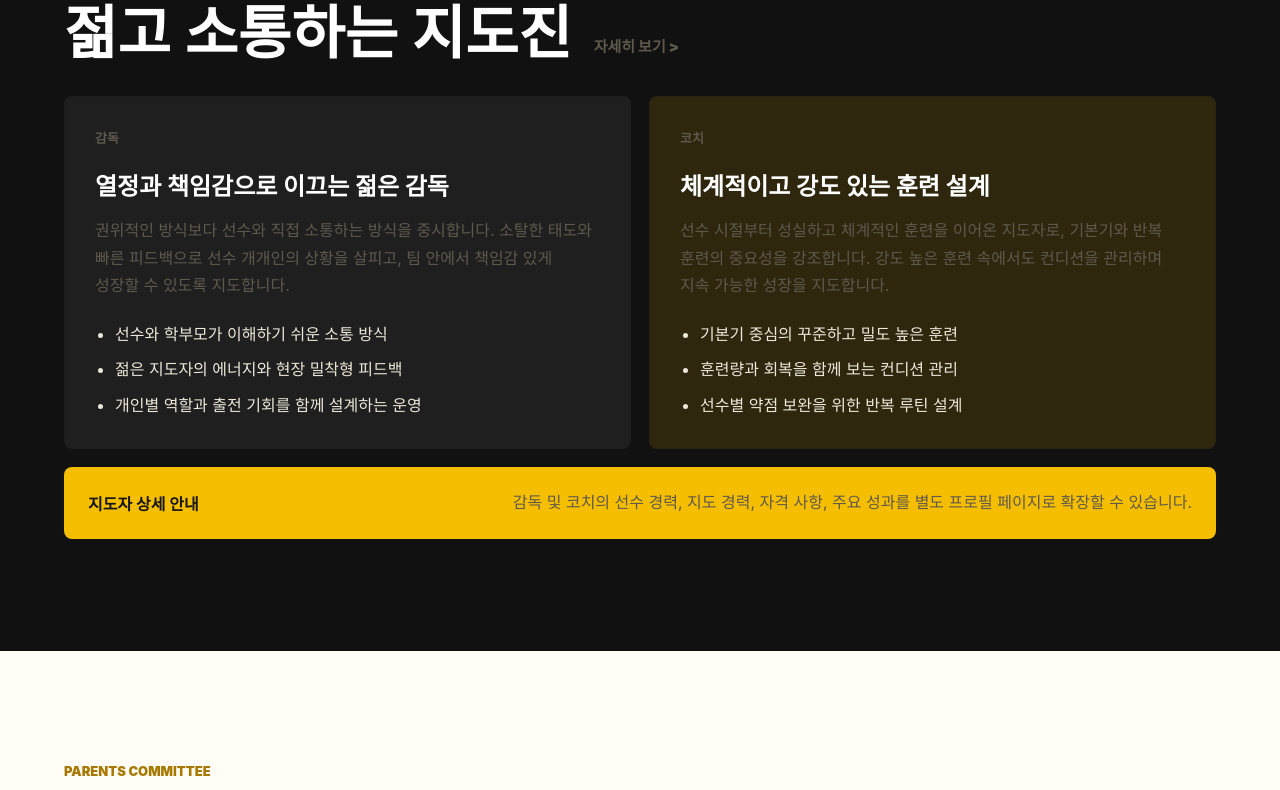
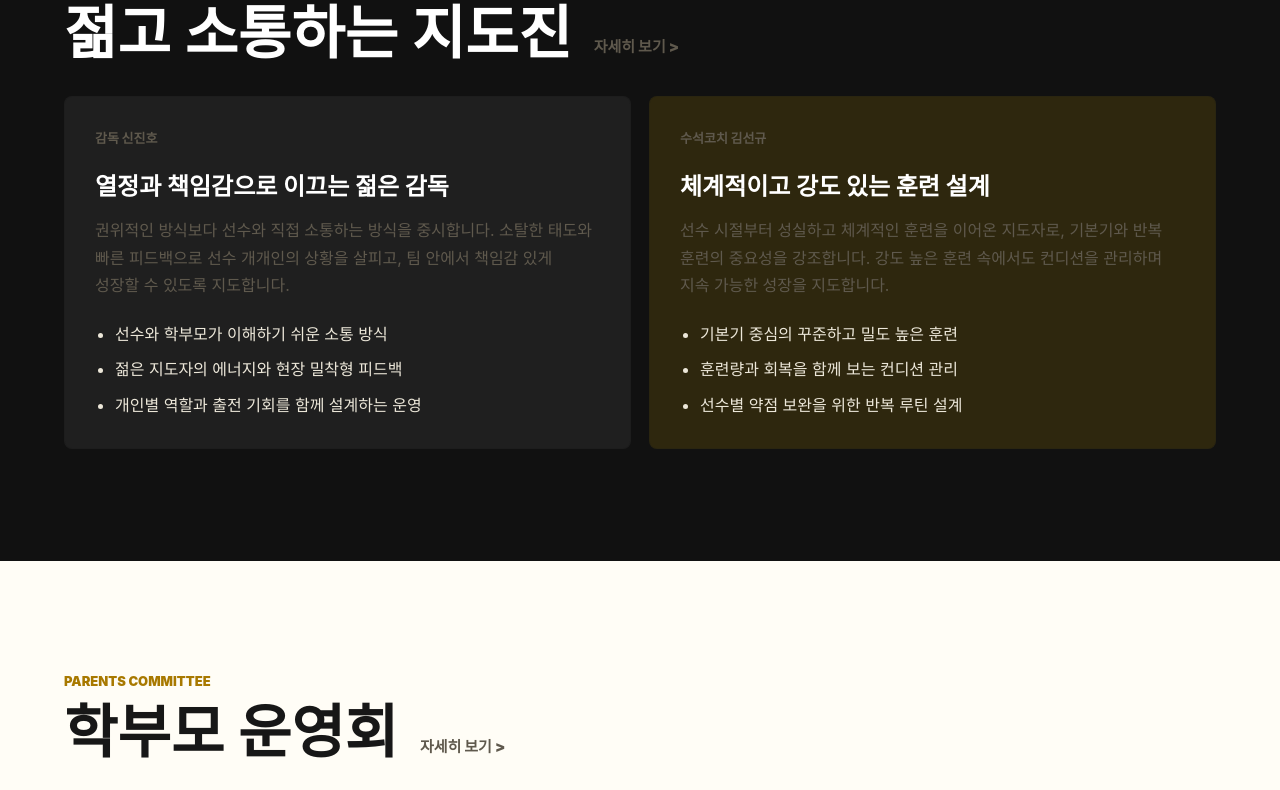
Before and after one commit to sejongbc/sejongbc.github.io, a Nuxt app: page / in a window 1280 px wide. Shown: the part 2700-3490 px from the top of the page. Built offline with nearby package versions, Linux system fonts and the light colour scheme.

Commit message:
코칭 스테프 영역 변경

```diff
--- a/app/app.vue
+++ b/app/app.vue
@@ -292,8 +292,8 @@ const closeDetail = () => {
     <section id="identity" class="section identity-section">
       <div class="section-heading">
         <div>
-          <p class="eyebrow">Why Sejong BC</p>
-          <h2>세종BC가 선수에게 주는 환경</h2>
+          <p class="eyebrow">Team Introduction</p>
+          <h2>선수의 성장 기회가 분명한 팀</h2>
         </div>
         <button class="heading-detail-action" type="button" @click="openDetail('about')">
           자세히 보기 &gt;
@@ -371,7 +371,7 @@ const closeDetail = () => {
 
       <div class="staff-layout">
         <article class="profile-panel">
-          <p class="role">감독</p>
+          <p class="role">감독 신진호</p>
           <h3>열정과 책임감으로 이끄는 젊은 감독</h3>
           <p>
             권위적인 방식보다 선수와 직접 소통하는 방식을 중시합니다. 소탈한
@@ -386,7 +386,7 @@ const closeDetail = () => {
         </article>
 
         <article class="profile-panel accent">
-          <p class="role">코치</p>
+          <p class="role">수석코치 김선규</p>
           <h3>체계적이고 강도 있는 훈련 설계</h3>
           <p>
             선수 시절부터 성실하고 체계적인 훈련을 이어온 지도자로, 기본기와
@@ -400,21 +400,13 @@ const closeDetail = () => {
           </ul>
         </article>
       </div>
-
-      <div class="notice-strip">
-        <strong>지도자 상세 안내</strong>
-        <span>
-          감독 및 코치의 선수 경력, 지도 경력, 자격 사항, 주요 성과를 별도
-          프로필 페이지로 확장할 수 있습니다.
-        </span>
-      </div>
     </section>
 
     <section id="parents" class="section parents-section">
       <div class="section-heading">
         <div>
           <p class="eyebrow">Parents Committee</p>
-          <h2>학부모 운영회 안내</h2>
+          <h2>학부모 운영회</h2>
         </div>
         <button class="heading-detail-action" type="button" @click="openDetail('parents')">
           자세히 보기 &gt;
@@ -927,8 +919,7 @@ h1 {
 .feature-card p,
 .profile-panel p,
 .info-columns p,
-.qa-list p,
-.notice-strip span {
+.qa-list p {
   color: var(--muted);
   line-height: 1.72;
 }
@@ -1612,22 +1603,6 @@ h1 {
   line-height: 1.6;
 }
 
-.notice-strip {
-  display: flex;
-  gap: 18px;
-  align-items: center;
-  justify-content: space-between;
-  margin-top: 18px;
-  padding: 22px 24px;
-  border-radius: 8px;
-  background: var(--accent);
-  color: #171717;
-}
-
-.notice-strip strong {
-  min-width: 190px;
-}
-
 .parents-section {
   background: var(--surface);
 }
@@ -1750,10 +1725,6 @@ h1 {
     min-height: 154px;
   }
 
-  .notice-strip {
-    align-items: flex-start;
-    flex-direction: column;
-  }
 }
 
 @media (max-width: 560px) {
--- a/app/components/details/CoachesDetail.vue
+++ b/app/components/details/CoachesDetail.vue
@@ -11,15 +11,15 @@
 
   <div class="drawer-body-grid">
     <div class="drawer-photo-placeholder">
-      <span>감독 · 코치 프로필 사진</span>
+      <span>감독 신진호 · 수석코치 김선규 프로필 사진</span>
     </div>
 
     <div class="drawer-content-list">
       <section>
         <h3>지도자 이력과 약력</h3>
         <p>
-          감독과 코치의 선수 경력, 지도 경력, 자격 사항, 주요 성과를 사진과 함께
-          정리하는 영역입니다.
+          감독 신진호와 수석코치 김선규의 선수 경력, 지도 경력, 자격 사항, 주요 성과를
+          사진과 함께 정리하는 영역입니다.
         </p>
       </section>
       <section>
```
